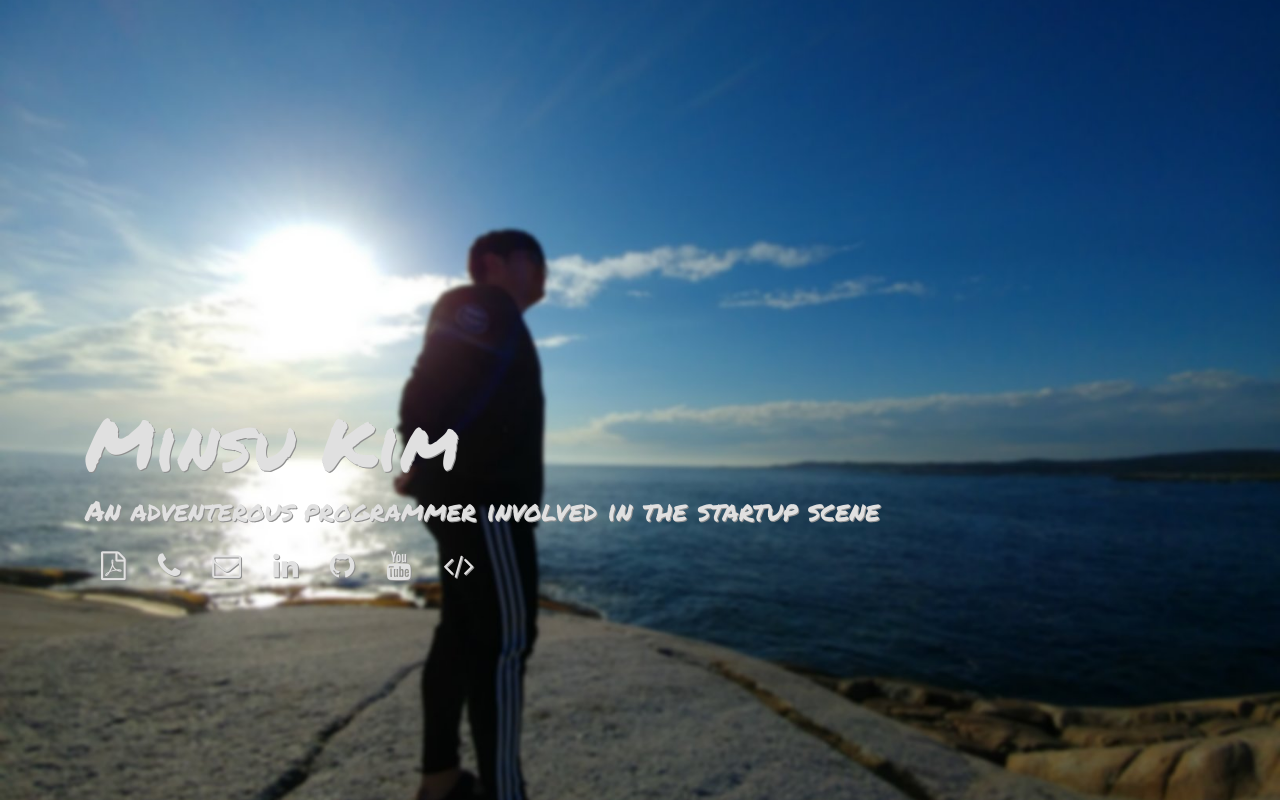
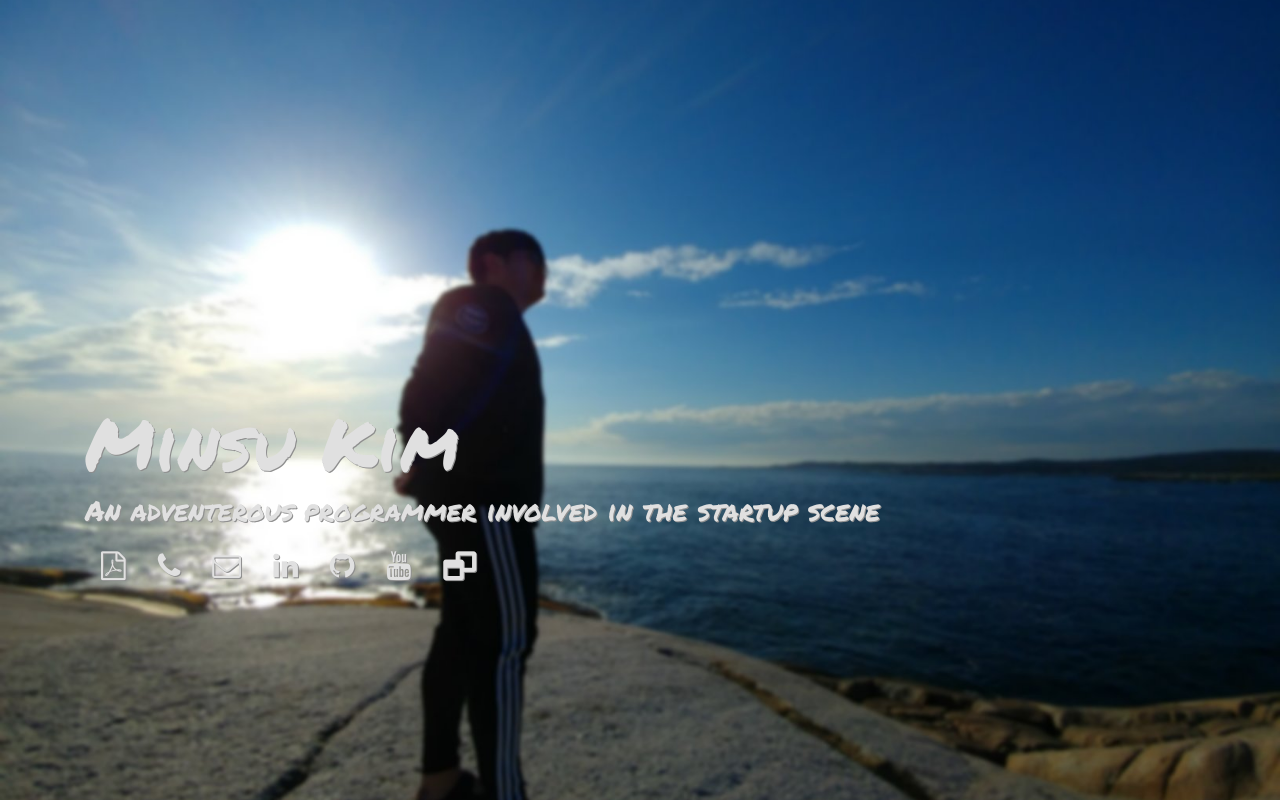
Before and after one commit to mkim219/aboutme, a plain HTML site: page index.html in a window 1280 px wide. Drawn offline with nearby package versions, Linux system fonts and the light colour scheme.

Commit message:
Update Resume for Fall2020

```diff
--- a/index.html
+++ b/index.html
@@ -29,7 +29,7 @@
             <li class="nav-item"><a class="nav-link" href="https://www.linkedin.com/in/minsu-kim-37a553156" target="_blank"><i class="fa fa-linkedin"></i></a></li>
             <li class="nav-item"><a class="nav-link" href="https://github.com/mkim219" target="_blank"><i class="fa fa-github"></i></a></li>
             <li class="nav-item"><a class="nav-link" href="https://youtu.be/9NA4DgGGYWg" target="_blank"><i class="fa fa-youtube"></i></a></li>
-            <li class="nav-item"><a class="nav-link" href="https://web-322-project.herokuapp.com/" target="blank"><i class="fa fa-code"></i></a></li>
+            <li class="nav-item"><a class="nav-link" href="https://web-322-project.herokuapp.com/" target="_blank"><i class="fa fa-window-restore"></i></a></li>
         </ul>
     </div>
 </div>
```
Also changed, not shown: 1 other file.
